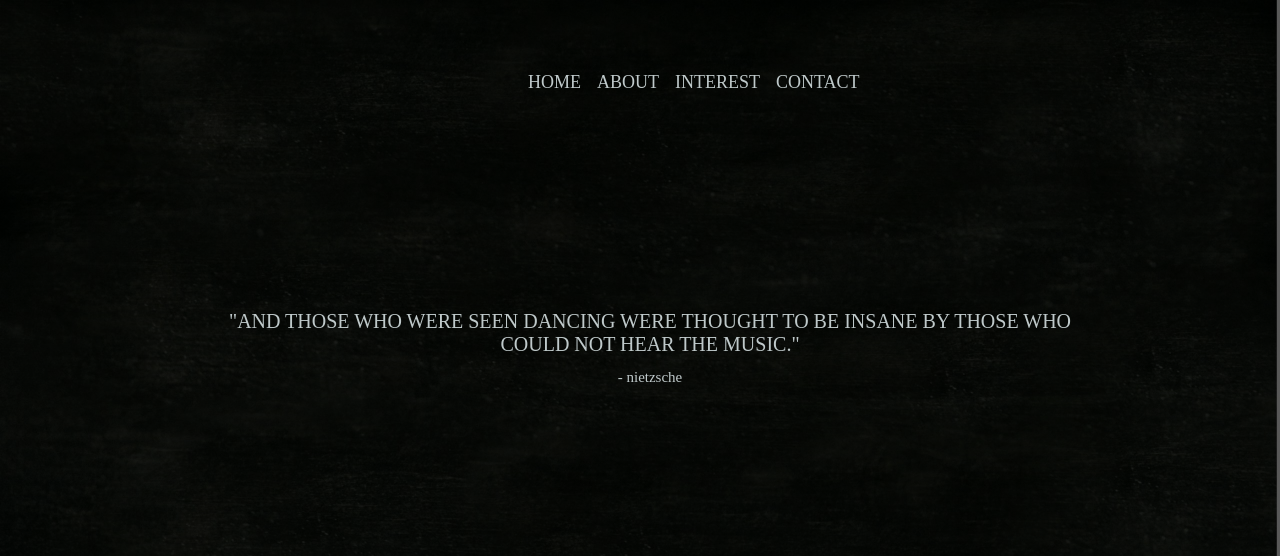
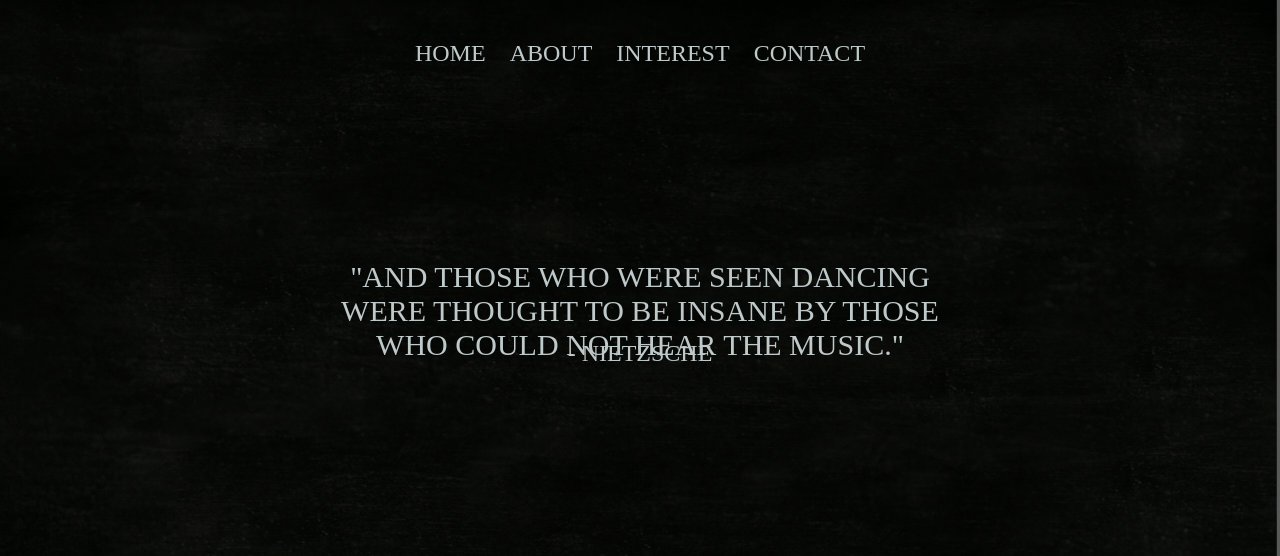
Before and after one commit to Nafisa41/Portfolio, a plain HTML site: page index.html in a window 1280 px wide. Shown: the top 556 px of the page. Drawn offline with Linux system fonts and the light colour scheme; a web font is replaced by a local one.

Commit message:
restoring home page

```diff
--- a/style.css
+++ b/style.css
@@ -10,20 +10,24 @@ body {
 }
 
 .nav-wrapper {
-    display: flex;
-    padding-left: 520px;
-    padding-top: 30px;
+  float: none;
+  position: absolute;
+  left: 50%;
+  top:5%;
+  transform: translateX(-50%);
 }
 .nav-wrapper a {
     font-family: chalk;
-    font-size: 18px;
+    font-size: 24px;
     font-weight: 400;
-    line-height: 80px;
-    padding: 12px 8px;
     color: #BFC9CA;
     text-decoration: none;
     text-transform: uppercase;
     transition: .3s;
+    padding: 10px;
+    text-align: center;
+    /* white-space: nowrap;
+    overflow: hidden; */
 }
 
 .nav-wrapper a:hover {
@@ -42,38 +46,41 @@ body {
     position: absolute;
 }
 
-.writing {
-    position: center;
-    width: 900px;
-    height: 40px;
-    padding-left: 200px;
-    padding-top: 0px;
-    padding-bottom: 50px;
-}
-
 .quote {
-    font-size: 20px;
+    position: absolute;
+    top: 30%;
+    left: 50%;
+    font-size: 30px;
     font-weight: 400;
     font-family: chalk;
     color: #BFC9CA;
     text-align: center;
     text-transform: uppercase;
+    transform: translate(-50%, 0%);
 }
 
 .nietzsche {
-    font-size: 15px;
+    position: absolute;
+    top: 40%;
+    left: 50%;
+    font-size: 24px;
     font-weight: 400;
     font-family: chalk;
     color: #BFC9CA;
     text-align: center;
+    text-transform: uppercase;
+    transform: translate(-50%, 0%);
+}
 
-}
 .nav-below {
     display: flex;
+    position: absolute;
+    bottom:5%;
     padding-left: 520px;
     padding-top: 10px;
 }
 .nav-below a {
+    text-decoration: none;
     padding: 12px 15px;
     color: #BFC9CA;
     transition: .3s;
@@ -86,22 +93,14 @@ body {
 .container {
     display: grid;
     grid-template-columns: 1fr;
-    padding-left: 380px;
-    padding-right:300px;
-    padding-top: 150px;
-    padding-bottom: 80px;
+
 }
-
 .portfolio-all {
     display: grid;
     grid-template-columns: 1fr 1fr 1fr;
     /*align-items: center;*/
 }
 .portfolio-single {
-	padding-left: 40px;
-	padding-right: 40px;
-	padding-bottom: 20px;
-	padding-top: 10px;
     align-items: center;
 }
 
```
